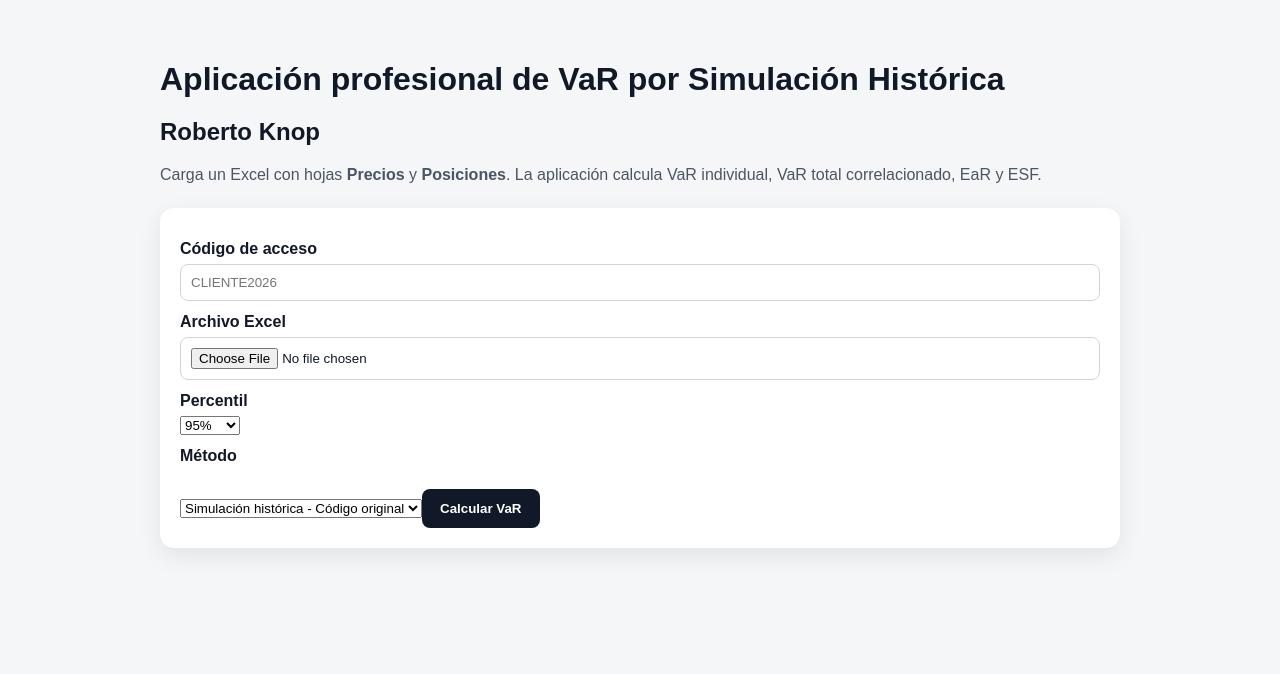
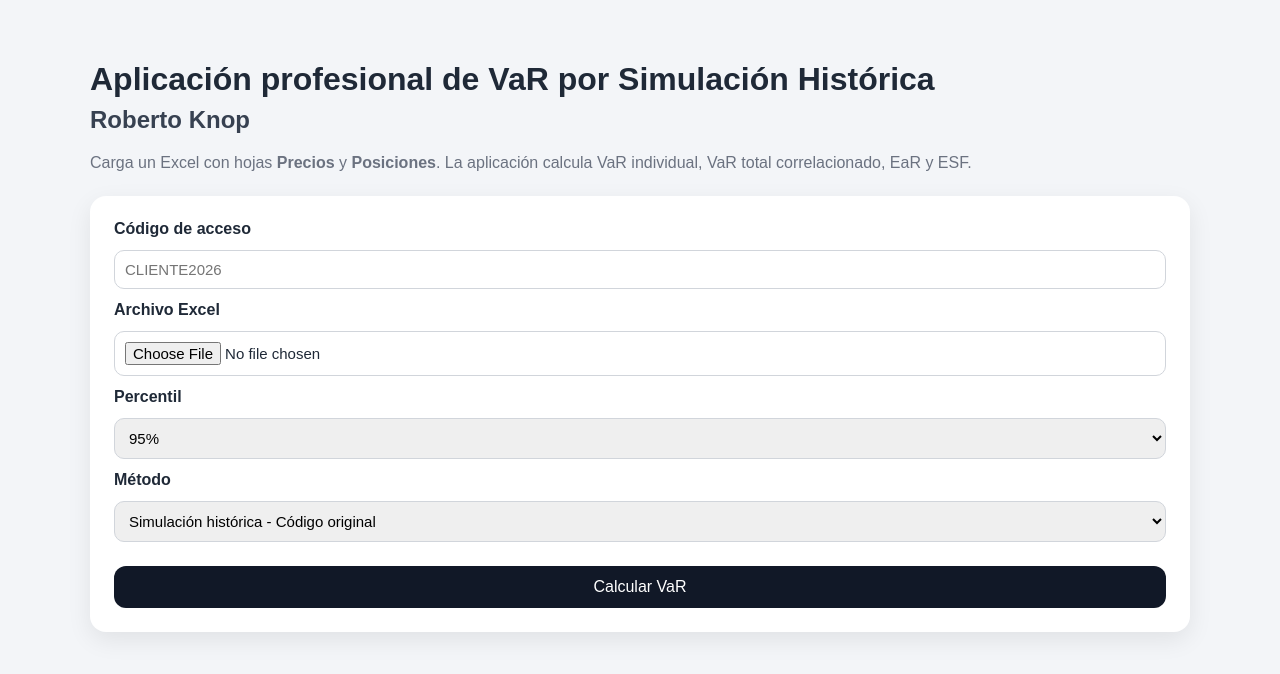
Before and after one commit to rknopmus/var-web-app, a Next.js app: page / in a window 1280 px wide. Shown: the top 674 px of the page. Built offline with nearby package versions, Linux system fonts and the light colour scheme.

Commit message:
Update globals.css

```diff
--- a/styles/globals.css
+++ b/styles/globals.css
@@ -1,12 +1,12 @@
 body {
   margin: 0;
   font-family: Arial, Helvetica, sans-serif;
-  background: #f5f6f8;
-  color: #111827;
+  background: #f3f5f8;
+  color: #1f2937;
 }
 
 .container {
-  max-width: 960px;
+  max-width: 1100px;
   margin: 0 auto;
   padding: 40px 20px;
 }
@@ -15,61 +15,135 @@ h1 {
   margin-bottom: 8px;
 }
 
+h2 {
+  margin-top: 0;
+  color: #374151;
+}
+
 .subtitle {
-  color: #4b5563;
+  color: #6b7280;
   margin-bottom: 24px;
 }
 
 .card {
   background: white;
-  border-radius: 14px;
-  padding: 20px;
-  box-shadow: 0 8px 24px rgba(0,0,0,0.08);
-  margin-bottom: 20px;
+  padding: 24px;
+  border-radius: 16px;
+  box-shadow: 0 8px 24px rgba(0, 0, 0, 0.08);
+  display: grid;
+  gap: 12px;
+  margin-bottom: 24px;
 }
 
 label {
-  display: block;
   font-weight: bold;
-  margin-top: 12px;
-  margin-bottom: 6px;
 }
 
-input {
-  width: 100%;
-  box-sizing: border-box;
+input,
+select {
   padding: 10px;
   border: 1px solid #d1d5db;
-  border-radius: 8px;
+  border-radius: 10px;
+  font-size: 15px;
 }
 
 button {
-  margin-top: 18px;
+  margin-top: 12px;
   padding: 12px 18px;
-  border: none;
-  border-radius: 8px;
   background: #111827;
   color: white;
-  font-weight: bold;
+  border: none;
+  border-radius: 12px;
+  font-size: 16px;
   cursor: pointer;
 }
 
-button:disabled {
-  opacity: 0.6;
-  cursor: not-allowed;
+button:hover {
+  background: #374151;
 }
 
 .error {
   background: #fee2e2;
   color: #991b1b;
-  padding: 12px;
-  border-radius: 8px;
+  padding: 14px;
+  border-radius: 12px;
+  margin-bottom: 20px;
 }
 
 .results {
-  margin-top: 24px;
+  background: white;
+  padding: 24px;
+  border-radius: 16px;
+  box-shadow: 0 8px 24px rgba(0, 0, 0, 0.08);
 }
 
-.chart-card {
-  overflow-x: auto;
+.grid {
+  display: grid;
+  grid-template-columns: repeat(auto-fit, minmax(210px, 1fr));
+  gap: 16px;
+  margin-bottom: 28px;
 }
+
+.metric {
+  background: #f9fafb;
+  padding: 18px;
+  border-radius: 14px;
+  border: 1px solid #e5e7eb;
+}
+
+.metric span {
+  display: block;
+  color: #6b7280;
+  font-size: 14px;
+  margin-bottom: 8px;
+}
+
+.metric strong {
+  font-size: 20px;
+}
+
+table {
+  width: 100%;
+  border-collapse: collapse;
+  margin-bottom: 30px;
+}
+
+th,
+td {
+  border-bottom: 1px solid #e5e7eb;
+  padding: 12px;
+  text-align: left;
+}
+
+th {
+  background: #f9fafb;
+}
+
+.chart {
+  background: #ffffff;
+  padding: 20px;
+  border-radius: 16px;
+  border: 1px solid #e5e7eb;
+}
+
+.legend {
+  margin-bottom: 12px;
+  color: #4b5563;
+}
+
+.dot {
+  display: inline-block;
+  width: 14px;
+  height: 14px;
+  border-radius: 50%;
+  margin-left: 12px;
+  margin-right: 6px;
+}
+
+.dot.var {
+  background: rgba(255, 99, 132, 0.9);
+}
+
+.dot.ear {
+  background: rgba(255, 206, 86, 0.95);
+}
```
